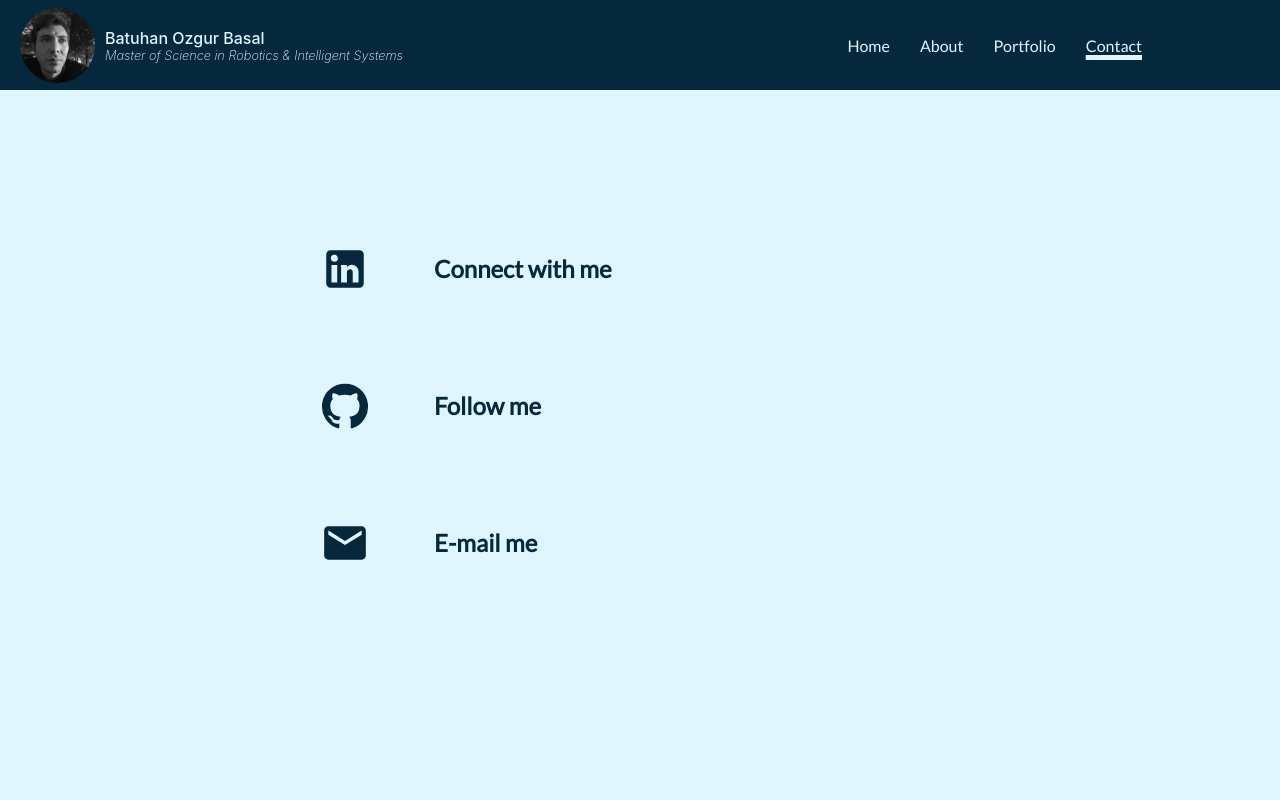
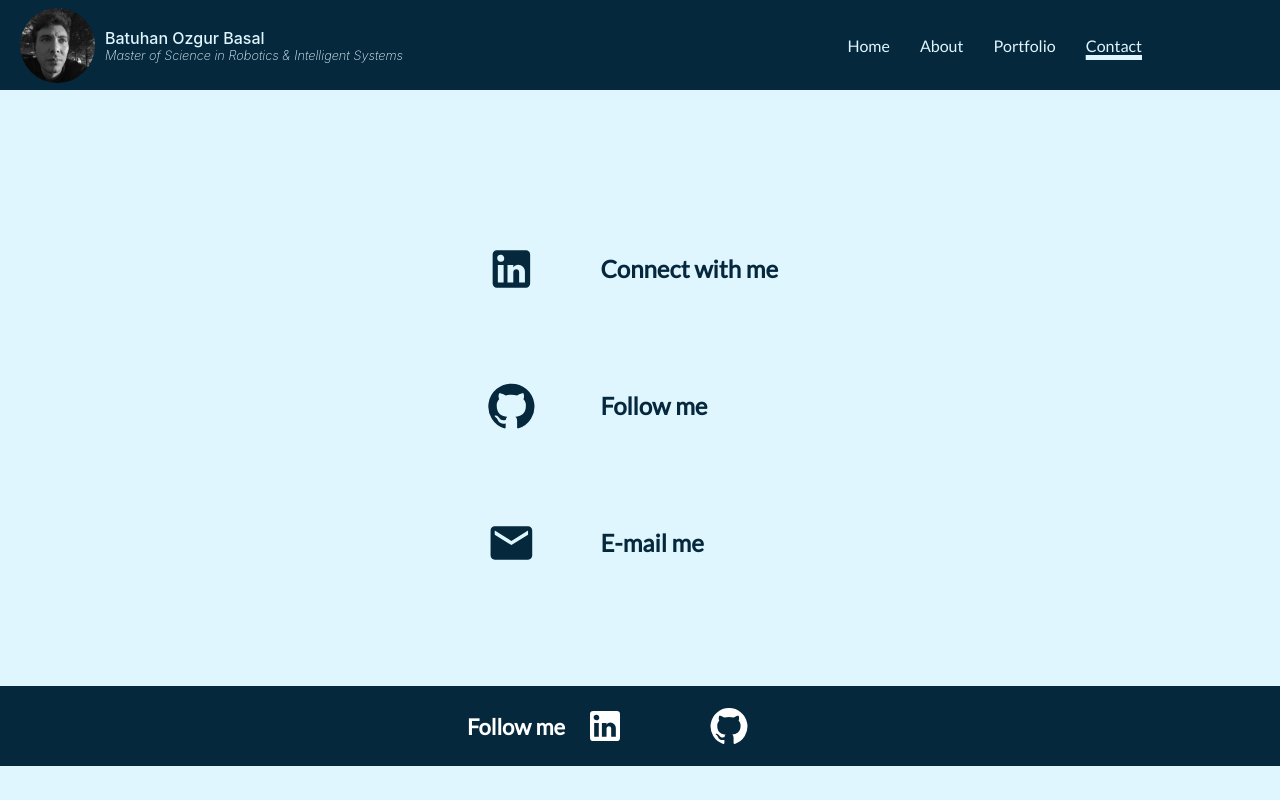
Before and after one commit to greenMakaroni/batuhan-resume, a React (Create React App) app: page /contact in a window 1280 px wide. Built offline with nearby package versions, Linux system fonts and the light colour scheme; no server answers.

Commit message:
Website complete

```diff
--- a/src/App.js
+++ b/src/App.js
@@ -35,6 +35,10 @@ function App() {
         <Route exact path="/about" element={ <About /> } />
         <Route exact path="/portfolio" element={ <Portfolio /> } />
         <Route exact path="/contact" element={ <Contact /> } />
+        <Route exact path="/attribution" element={() => {
+          window.location.href = 'https://github.com/greenMakaroni';
+          return null
+        }} />
       </Routes>
     </BrowserRouter>
   );
--- a/src/components/details/personalDetails.scss
+++ b/src/components/details/personalDetails.scss
@@ -1,5 +1,5 @@
 .personal-details-section {
-    padding: 75px 0 0 0;
+    padding: 50px 0 0 0;
     margin: 0;
     width: 100vw;
     display: flex;
--- a/src/components/footer/Footer.jsx
+++ b/src/components/footer/Footer.jsx
@@ -4,26 +4,25 @@ import GitHubIcon from '@mui/icons-material/GitHub';
 // https://github.com/batuozgurbasal
 import reactLogo from "../../assets/logo192.png"
 import useWindowDimensions from '../../useWindowDimensions';
+import { useNavigate } from 'react-router-dom';
 import "./footer.scss"
 
 // dev https://github.com/greenMakaroni
 
 export default function Footer() {
   const dimensions = useWindowDimensions();
+  const navigate = useNavigate();
 
   return (
     <div className="footer">
         <div className="socials">
-            Follow me on >>
-            <a href="https://www.linkedin.com/in/batuhan-ozgur-basal-84154320b/">
-                <LinkedInIcon className="social-icon" />
+            Follow me
+            <a className="social-icon" href="https://www.linkedin.com/in/batuhan-ozgur-basal-84154320b/">
+                <LinkedInIcon style={{width: "40px", height: "40px"}} />
             </a>
-            <a href="https://github.com/batuozgurbasal">
-                <GitHubIcon className="social-icon" />
+            <a className="social-icon" href="https://github.com/batuozgurbasal">
+                <GitHubIcon style={{width: "40px", height: "40px"}} />
             </a>
-        </div>
-        <div className="ab">
-
         </div>
     </div>
   )
--- a/src/components/footer/footer.scss
+++ b/src/components/footer/footer.scss
@@ -3,7 +3,7 @@
     flex-direction: row;
     flex-wrap: wrap;
     width: 100vw;
-    height: 10vh;
+    justify-content: space-between;
     background-color: #06283D;
     font-size: 22px;
     font-family: 'Lato', sans-serif;
@@ -12,24 +12,17 @@
 
     .socials {
         padding: 20px;
-        width: 50vw;
+        width: 100vw;
         display: flex;
         flex-direction: row;
-        justify-content: space-evenly;
+        justify-content: center;
         align-items: center;
 
         .social-icon {
-            width: 40px;
-            height: 40px;
             padding: 0;
-            margin: 0;
+            margin-left: 20px;
             color: white;
         }
-    }
-
-    .ab {
-        width: 50vw;
-        height: 100%;
     }
 }
 
--- a/src/components/landing/Landing.jsx
+++ b/src/components/landing/Landing.jsx
@@ -4,11 +4,10 @@ import useWindowDimensions from '../../useWindowDimensions'
 import profilePic from "../../assets/pp.jpg"
 // threejs
 import { Canvas } from "@react-three/fiber";
-import { Html, useProgress, GizmoHelper, GizmoViewport, OrbitControls } from '@react-three/drei';
+import { Html, useProgress, OrbitControls } from '@react-three/drei';
 import { Neural_network } from './Neural_network.jsx';
 
 import "./landing.scss"
-import { radToDeg } from 'three/src/math/MathUtils';
 const titles = ["Call me Batu", "I'm Batu", "Think about it", "Persistent Perfection"]
 
 export default function Landing() {
@@ -43,7 +42,7 @@ export default function Landing() {
       </div>
       { width > 650 &&
       <div className="right">
-            <Canvas camera={{ position: [0, 25, 0]}} >
+            <Canvas camera={{ position: [-5, 25, 5],}} >
               <Suspense fallback={<Loader />}>
                 <color attach="background" args={ ["#DFF6FF"] } />
 
@@ -53,21 +52,8 @@ export default function Landing() {
                   intensity={0.5}
                   position={ [-25, 35, -12] }
                 />
-
-                {/* <NeuralNetwork />     */}
-
-                {/* <GizmoHelper
-                  alignment="bottom-right" // widget alignment within scene
-                  margin={[80, 80]} // widget margins (X, Y)
-
-                >
-                  <GizmoViewport axisColors={['red', 'green', 'blue']} labelColor="black" />
-
-                </GizmoHelper>
-                <gridHelper /> */}
-
                 <Neural_network />
-                <OrbitControls enablePan={false} maxDistance={30.0} minDistance={15.0}/>
+                <OrbitControls enablePan={false} maxDistance={30.0} minDistance={30}/>
               </ Suspense>
           </Canvas>
       </div>
--- a/src/components/landing/landing.scss
+++ b/src/components/landing/landing.scss
@@ -10,13 +10,13 @@
     .left {
         position: absolute;
         width: 50vw;
-        height: 100%;
+        height: 100vh;
         display: flex;
         flex-direction: column;
         align-items: center;
         justify-content: center;
         background-color: #BCEBFF;
-        z-index: 3;
+        z-index: 2;
 
         .landing-pic {
             border-radius: 50%;
@@ -49,7 +49,6 @@
 
     .left-mobile {
         width: 100vw;
-        height: 100%;
         display: flex;
         flex-direction: column;
         align-items: center;
@@ -85,8 +84,9 @@
     .right {
         position: absolute;
         right: 0;
-        width: 60vw;
-        height: 100%;
+        width: 50vw;
+        height: 100vh;
         background-color: #BCEBFF;
+        z-index: 3;
     }
 }
--- a/src/pages/about/About.jsx
+++ b/src/pages/about/About.jsx
@@ -1,6 +1,7 @@
 import "./about.scss"
 import PDF from '../../assets/Batu_Basal_CV.pdf'
 import Navigation from "../../components/navigation/Navigation"
+import Footer from "../../components/footer/Footer"
 
 export default function About() {
   return (
@@ -45,7 +46,9 @@ export default function About() {
         <a className="CTO-anchor" href="https://www.udemy.com/certificate/UC-f5528353-e115-4c2a-8de4-6e33b48ae75d/">
           View Certificate</a>
       </button>
+      <Footer />
     </div>
+
     </>
 
   )
--- a/src/pages/contact/Contact.jsx
+++ b/src/pages/contact/Contact.jsx
@@ -2,6 +2,7 @@ import LinkedInIcon from '@mui/icons-material/LinkedIn';
 import GitHubIcon from '@mui/icons-material/GitHub';
 import EmailIcon from '@mui/icons-material/Email';
 import Navigation from "../../components/navigation/Navigation"
+import Footer from "../../components/footer/Footer"
 
 import "./contact.scss"
 
@@ -11,24 +12,25 @@ export default function Contact() {
       <Navigation />
       <div className="contact-main">
         <div className="contact-method">
-          <a target="new" style={{ justifyContent: "center", alignItems: "center" }} href="https://www.linkedin.com/in/batuhan-ozgur-basal-84154320b/">
+          <a target="new" style={{ justifyContent: "flex-start", alignItems: "center", width: "100%" }} href="https://www.linkedin.com/in/batuhan-ozgur-basal-84154320b/">
             <LinkedInIcon className="social-icon" />
             <h3 className="h3-footer"> Connect with me </h3>
           </a>
         </div>
         <div className="contact-method">
-          <a target="new" style={{ justifyContent: "center", alignItems: "center" }} href="https://github.com/batuozgurbasal">
+          <a target="new" style={{ justifyContent: "flex-start", alignItems: "center", width: "100%" }} href="https://github.com/batuozgurbasal">
             <GitHubIcon className="social-icon" />
             <h3 className="h3-footer"> Follow me </h3>
 
           </a>
         </div>
-        <div className="contact-method">
-          <a target="new" style={{ justifyContent: "center", alignItems: "center" }} href="mailto:batuhanozgurbasal@posta.mu.edu.tr">
+        <div className="contact-method" style={{marginBottom: "75px"}}>
+          <a target="new" style={{ justifyContent: "flex-start", alignItems: "center", width: "100%" }} href="mailto:batuhanozgurbasal@posta.mu.edu.tr">
             <EmailIcon className="social-icon" />
             <h3 className="h3-footer"> E-mail me </h3>
           </a>
         </div>
+        <Footer />
       </div>
     </>
   )
--- a/src/pages/contact/contact.scss
+++ b/src/pages/contact/contact.scss
@@ -7,12 +7,13 @@
     width: 100vw;
 
     .contact-method {
+        display: flex;
         padding: 30px;
-        width: 60%;
+        width: 50%;
         display: flex;
         flex-direction: row;
-        align-items: center;
-        justify-items: center;
+        align-items: flex-start;
+        justify-items: flex-start;
         transition: 0.1s;
     }
 
@@ -30,7 +31,7 @@
     .social-icon {
         color: #06283D;
         font-size: 50px;
-        margin-left: 15px;
+        padding-left: 8vw;
         transition: 0.15s;
         margin: 0 5vw 0 5vw;
     }
--- a/src/pages/portfolio/Portfolio.jsx
+++ b/src/pages/portfolio/Portfolio.jsx
@@ -1,5 +1,6 @@
 import Project from "../../components/project/Project"
 import Navigation from "../../components/navigation/Navigation"
+import Footer from "../../components/footer/Footer"
 
 import "./portfolio.scss"
 
@@ -46,6 +47,7 @@ export default function Portfolio() {
           ]}
           link="https://github.com/batuozgurbasal/Building-a-State-of-Art-Click-Through-Rate-Prediction-Model"
         />
+        <Footer />
       </div>
     </>
 
```
